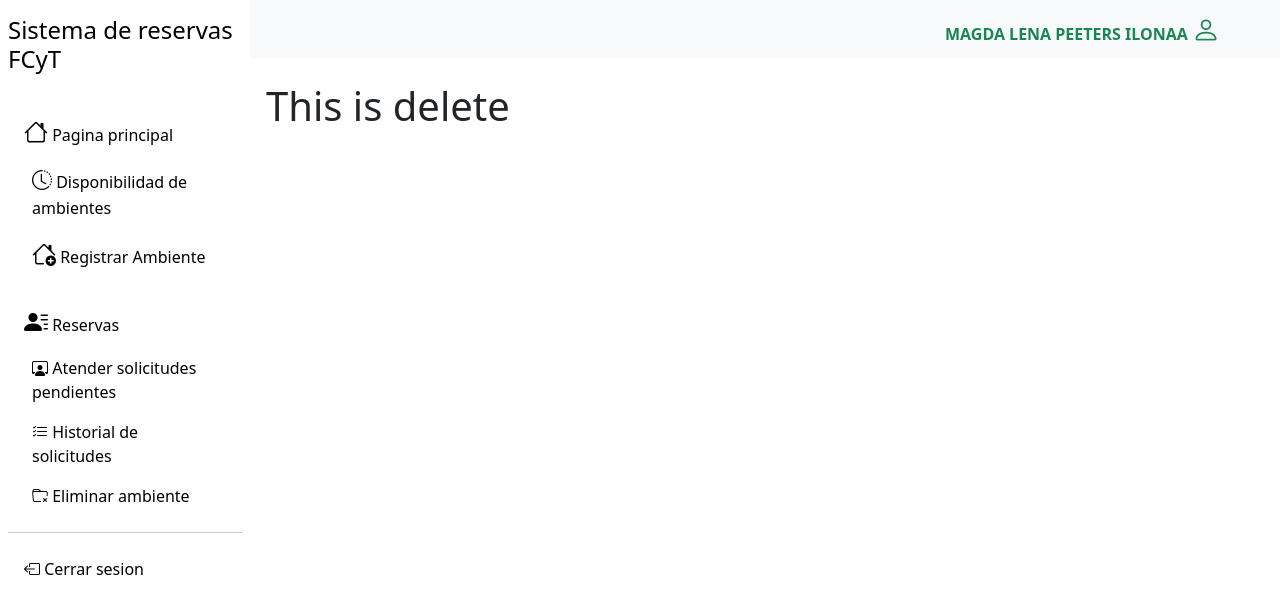
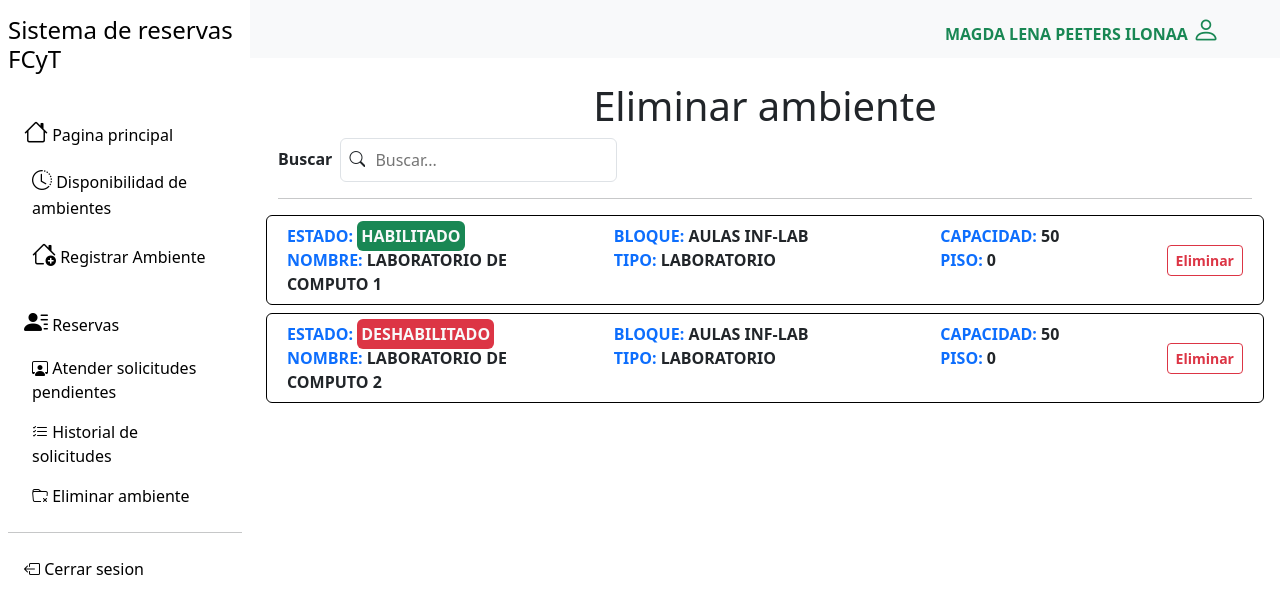
Before and after one commit to BruteForceSolutionsSRL/reservation-system-front, a React (Vite) app: page /superuser/delete-environment in a window 1280 px wide. Shown: the top 614 px of the page. Built offline with nearby package versions, Linux system fonts and the light colour scheme.

Commit message:
feat: Added component for detele environment.

```diff
--- /dev/null
+++ b/src/Pages/SuperUser/DeleteEnvironment/DataProvisional.js
@@ -0,0 +1,39 @@
+export const environmentsProvisional = [
+  {
+    id: 1,
+    name: "LABORATORIO DE COMPUTO 1",
+    capacity: 50,
+    floor: 0,
+    block_name: "AULAS INF-LAB",
+    type_description: "LABORATORIO",
+    status_name: "HABILITADO",
+    statistics: {
+      accepted_reservations: 1,
+      rejected_reservations: 0,
+      pending_reservations: 0,
+      total_reservations: 1,
+    },
+  },
+  {
+    id: 2,
+    name: "LABORATORIO DE COMPUTO 2",
+    capacity: 50,
+    floor: 0,
+    block_name: "AULAS INF-LAB",
+    type_description: "LABORATORIO",
+    status_name: "DESHABILITADO",
+    statistics: {
+      accepted_reservations: 0,
+      rejected_reservations: 0,
+      pending_reservations: 0,
+      total_reservations: 0,
+    },
+  },
+];
+
+export const requestsListProvisional = [
+  { id: 1, subject: " asd", reason: " asd", date: "asd", quantity: "asd" },
+  { id: 2, subject: " asd", reason: " asd", date: "asd", quantity: "asd" },
+  { id: 3, subject: " asd", reason: " asd", date: "asd", quantity: "asd" },
+  { id: 4, subject: " asd", reason: " asd", date: "asd", quantity: "asd" },
+];
--- a/src/Pages/SuperUser/DeleteEnvironment/DeleteEnvironment.jsx
+++ b/src/Pages/SuperUser/DeleteEnvironment/DeleteEnvironment.jsx
@@ -1,7 +1,23 @@
+import { useState } from "react";
+import SearchBar from "../../../Components/SearchBar/SearchBar";
+import EnvironmentToDelete from "./EnvironmentToDelete";
+import { environmentsProvisional } from "./DataProvisional";
+
 export default function DeleteEnvironment() {
+  const [environments, setEnvironments] = useState(environmentsProvisional);
+  // const [environments, setEnvironments] = useState([]);
   return (
-    <div>
-      <h1>This is delete</h1>
+    <div className="container">
+      <h1 className="text-center">Eliminar ambiente</h1>
+      <SearchBar />
+      <hr />
+      {environments?.map((each) => {
+        return (
+          <div key={each.id}>
+            <EnvironmentToDelete {...each} />
+          </div>
+        );
+      })}
     </div>
   );
 }
--- /dev/null
+++ b/src/Pages/SuperUser/DeleteEnvironment/EnvironmentToDelete.jsx
@@ -0,0 +1,164 @@
+import { useState } from "react";
+import { Modal, Table } from "react-bootstrap";
+import { requestsListProvisional } from "./DataProvisional";
+
+export default function EnvironmentToDelete(props) {
+  const {
+    id,
+    name,
+    capacity,
+    floor,
+    block_name,
+    type_description,
+    status_name,
+    statistics,
+  } = props;
+  const [show, setShow] = useState(false);
+  //   const [requestsList, setRequestsList] = useState([]);
+  const [requestsList, setRequestsList] = useState(requestsListProvisional);
+
+  const handleClose = () => {
+    setShow(false);
+  };
+  return (
+    <>
+      <div
+        className="row border border-black rounded p-2 mb-2"
+        style={{ minWidth: "400px" }}
+      >
+        <div className="col-sm-4">
+          <div>
+            <b className="col text-primary">ESTADO: </b>
+            <b
+              className={`text-light rounded p-1 ${
+                status_name === "HABILITADO" ? "bg-success" : "bg-danger"
+              }`}
+            >
+              {status_name}
+            </b>
+          </div>
+          <div>
+            <b className="text-primary">NOMBRE: </b>
+            <b>{name}</b>
+          </div>
+        </div>
+        <div className="col-sm-4">
+          <div>
+            <b className="text-primary">BLOQUE: </b>
+            <b>{block_name}</b>
+          </div>
+          <div>
+            <b className="text-primary">TIPO: </b>
+            <b>{type_description}</b>
+          </div>
+        </div>
+        <div className="col-sm-2">
+          <div>
+            <b className="text-primary">CAPACIDAD: </b>
+            <b>{capacity}</b>
+          </div>
+          <div>
+            <b className="text-primary">PISO: </b>
+            <b>{floor}</b>
+          </div>
+        </div>
+        <div className="col-sm-2 align-self-center d-flex justify-content-end">
+          <button
+            className="btn btn-sm btn-outline-danger"
+            type="button"
+            onClick={() => setShow(true)}
+          >
+            <b>Eliminar</b>
+          </button>
+        </div>
+      </div>
+      <Modal show={show} onHide={handleClose} size="lg">
+        <Modal.Body>
+          <h3>¿Esta seguro de eliminar el ambiente?</h3>
+          <b>El ambiente tiene las siguientes reservas asignadas:</b>
+          <div className="m-3">
+            <Table borderless responsive>
+              <thead>
+                <tr>
+                  <th>MATERIA</th>
+                  <th>MOTIVO</th>
+                  <th>FECHA</th>
+                  <th># ESTUDIANTES</th>
+                </tr>
+              </thead>
+              <tbody>
+                {requestsList?.map((each) => {
+                  return (
+                    <tr key={each.id}>
+                      <td>{each.subject}</td>
+                      <td>{each.reason}</td>
+                      <td>{each.date}</td>
+                      <td>{each.quantity}</td>
+                    </tr>
+                  );
+                })}
+              </tbody>
+            </Table>
+          </div>
+          <b>Cantidad de solicitudes del ambiente:</b>
+          <div className="align-self-center ps-3 pe-3 pt-3">
+            <div className=" d-flex justify-content-center">
+              <b className="text-light bg-success rounded p-1 me-1">
+                Aceptadas: {statistics.accepted_reservations}
+              </b>
+              <b className="text-light bg-danger rounded p-1 me-1">
+                Aceptadas: {statistics.rejected_reservations}
+              </b>
+              <b className="text-light bg-warning rounded p-1 me-1">
+                Aceptadas: {statistics.pending_reservations}
+              </b>
+            </div>
+            <hr />
+            <div className="d-flex justify-content-center">
+              <b className="text-light bg-secondary rounded p-1 me-1">
+                Total solicitudes: {statistics.total_reservations}
+              </b>
+            </div>
+          </div>
+          <div className="m-4">
+            <div>
+              <b className="text-danger">
+                Eliminar el ambiente tendrá las siguientes concecuencias:
+              </b>
+            </div>
+            <div className="ps-3">
+              <b className="text-danger">
+                *Todas las solicitudes pendientes/aceptadas serán
+                rechazadas/canceladas.
+              </b>
+            </div>
+            <div className="ps-3">
+              <b className="text-danger">
+                *El ambiente ya no podrá ser seleccionado al momento de realizar
+                una nueva solicitud de reserva.
+              </b>
+            </div>
+            <div className="ps-3">
+              <b className="text-danger">*El ambiente ya no será editable.</b>
+            </div>
+          </div>
+
+          <div className="d-flex justify-content-end">
+            <button
+              className="btn btn-outline-danger m-1"
+              onClick={() => alert("Eliminado")}
+            >
+              Eliminar
+            </button>
+            <button
+              className="btn btn-outline-secondary m-1"
+              onClick={() => setShow(false)}
+            >
+              Cancelar
+            </button>
+          </div>
+        </Modal.Body>
+      </Modal>
+    </>
+  );
+}
```
